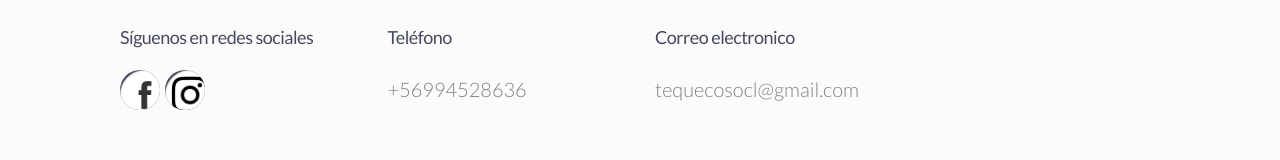
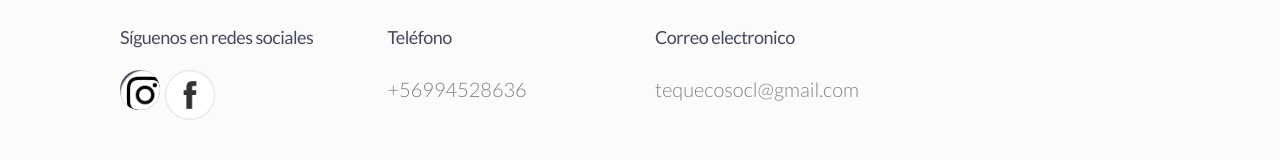
Before and after one commit to hayterbordon/Webdetecoso, a website: page index.html in a window 1280 px wide. Shown: the part 5722-5882 px from the top of the page. Drawn offline with Linux system fonts and the light colour scheme; no server answers; files whose address does not match are found by name.

Commit message:
Update index.html

```diff
--- a/index.html
+++ b/index.html
@@ -233,7 +233,7 @@
             <div class="social-buttons col-lg-3 mb30">
                 <h5 class="mb20">Síguenos en redes sociales</h5>
                 <span>
-                    <a href="https://www.facebook.com/people/Tequecoso/61554650150974/" class="social-icon si-dark si-facebook si-dark-round">
+                    <a href="https://www.facebook.com/people/Tequecoso/61554650150974/" class="">
                         <img src="images/social.png" alt="Facebook" class="social-img">
                     </a>
                 </span>
```
